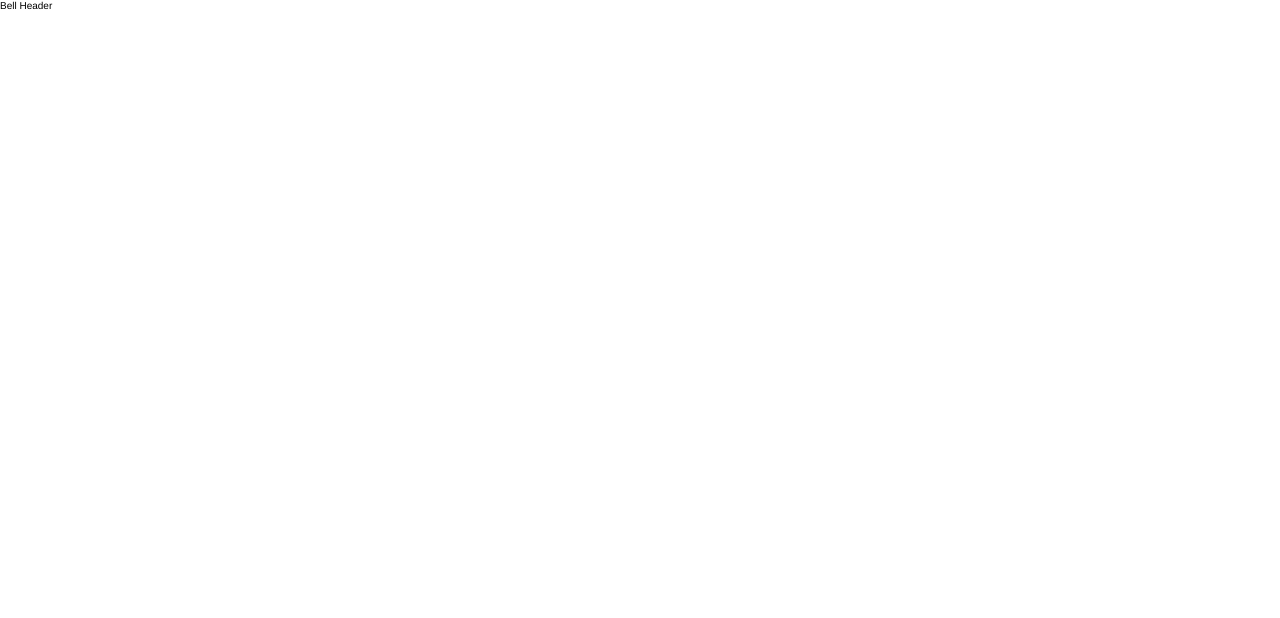
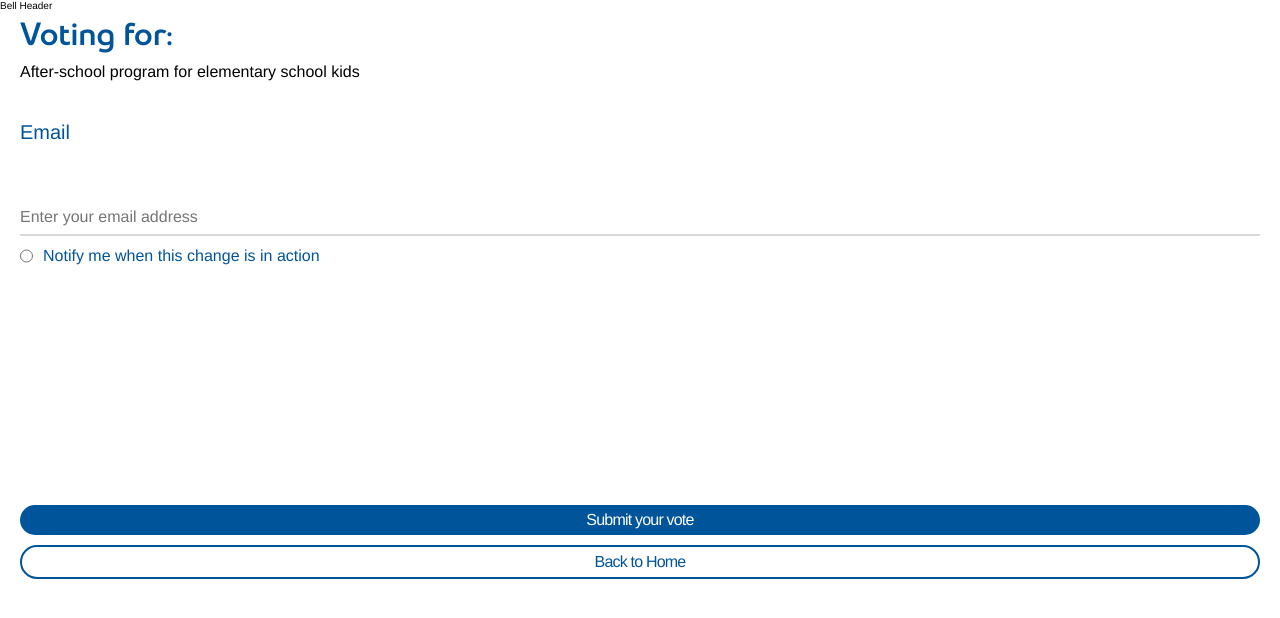
Before and after one commit to mariavinaq/BELLas-client, a React (Vite) app: page /vote in a window 1280 px wide. Before the commit this address had no page. Shown: the top 618 px of the page. Built offline with nearby package versions, Linux system fonts and the light colour scheme.

Commit message:
Add navigation to pages

```diff
--- a/src/App.jsx
+++ b/src/App.jsx
@@ -13,7 +13,7 @@ function App() {
         <Header />
         <Routes>
           <Route path="/" element={<Feed />}></Route>
-          <Route path="/suggestion" element={<SuggestionForm />}></Route>
+          <Route path="/vote" element={<SuggestionForm />}></Route>
           <Route path="/suggestion/thanks" element={<SuggestionThanks />} ></Route>
           <Route path="/submitsuggestion" element={<SubmitSuggestion />}></Route>
           {/* {* added for yvonne's testing */}
--- a/src/components/SubmitSuggestion/SubmitSuggestion.jsx
+++ b/src/components/SubmitSuggestion/SubmitSuggestion.jsx
@@ -1,7 +1,14 @@
 import React from 'react'
 import './submitsuggestion.scss'
+import { useNavigate } from 'react-router-dom';
+
 
 function SubmitSuggestion() {
+    const navigate = useNavigate();
+    const handleThanksClick = () => {
+        navigate('/suggestion/thanks')
+    };
+
   return (
     <>
         <h1 className="submit-form__title">Your suggestion</h1>
@@ -30,7 +37,7 @@ function SubmitSuggestion() {
                 cols="50"
             />
             <div className="submit-form__buttons">
-                <button type="button" className="submit-form__button submit-form__button--submit">Submit your suggestion</button>
+                <button type="button" className="submit-form__button submit-form__button--submit" onClick={handleThanksClick}>Submit your suggestion</button>
             </div>
         </form>
       </>
--- a/src/components/SuggestionForm/SuggestionForm.jsx
+++ b/src/components/SuggestionForm/SuggestionForm.jsx
@@ -1,5 +1,16 @@
 import './SuggestionForm.scss';
+import { useNavigate } from 'react-router-dom';
+
 function SuggestionForm() {
+    const navigate = useNavigate();
+    const handleHomeClick = () => {
+        navigate('/')
+
+    };
+    const handleSuggestionClick = () => {
+        navigate('/submitsuggestion')
+
+    };
     return (
         <>
             <h1 className="suggestion-form__title">Voting for:</h1>
@@ -25,8 +36,8 @@ function SuggestionForm() {
                 </div>
 
                 <div className="suggestion-form__buttons">
-                    <button type="submit" className="suggestion-form__button suggestion-form__button--submit">Submit your vote</button>
-                    <button type="button" className="suggestion-form__button suggestion-form__button--back">Back to Home</button>
+                    <button type="submit" className="suggestion-form__button suggestion-form__button--submit" onClick={ handleSuggestionClick}>Submit your vote</button>
+                    <button type="button" className="suggestion-form__button suggestion-form__button--back" onClick={handleHomeClick}>Back to Home</button >
                 </div>
             </form>
          </>
```
